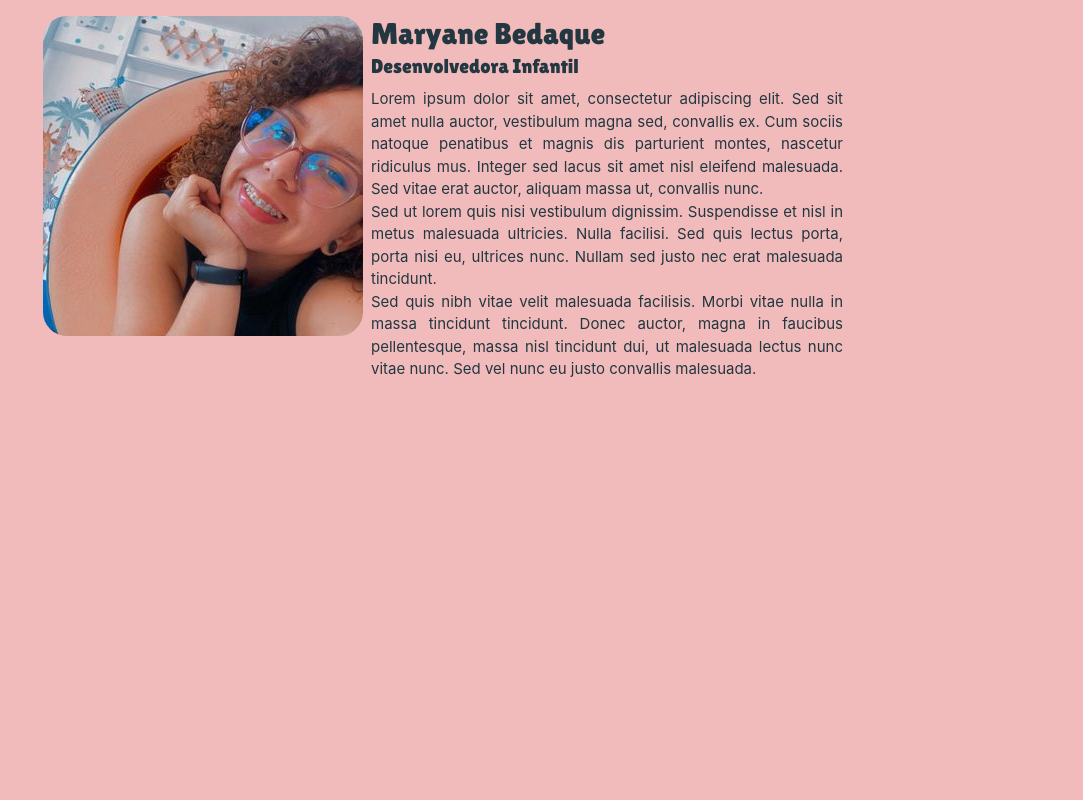
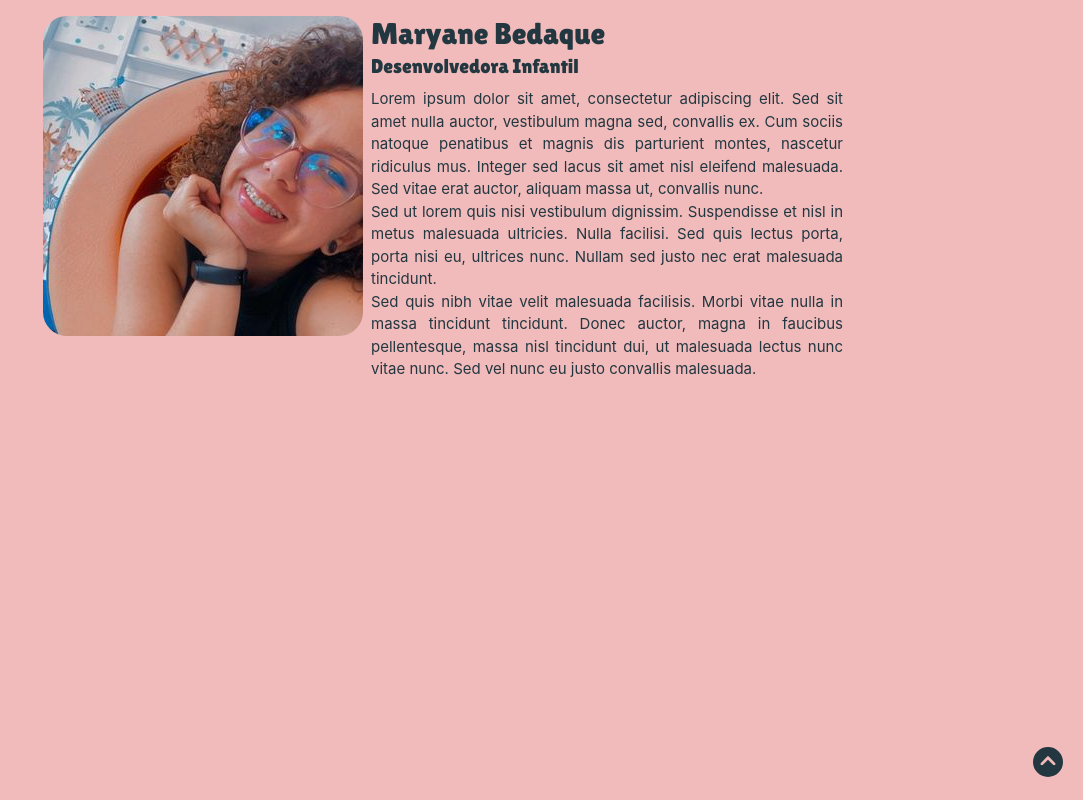
Before and after one commit to robiertoo/maryane-bedaque, a Vue app: page / in a window 1280 px wide. Shown: the top 800 px of the page, without its empty margins (197-1280 px from the left). Built offline with nearby package versions, Linux system fonts and the light colour scheme.

Commit message:
add the contact list in the app

```diff
--- a/src/App.vue
+++ b/src/App.vue
@@ -1,9 +1,13 @@
 <script setup>
+import { computed } from 'vue';
 import AboutView from './views/AboutView.vue';
 import ContactView from './views/ContactView.vue';
 import EducationView from './views/EducationView.vue';
 import HomeView from './views/HomeView.vue';
 import WorkExperienceView from './views/WorkExperienceView.vue';
+import FloatingButton from './components/ui/FloatingButton.vue';
+
+const isMobile = computed(() => window.innerWidth < 768);
 </script>
 
 <template>
@@ -12,6 +16,8 @@ import WorkExperienceView from './views/WorkExperienceView.vue';
     <about-view />
     <work-experience-view />
     <education-view />
-    <contact-view />
+    <contact-view v-if="!isMobile"/>
+
+    <floating-button />
   </div>
 </template>
--- /dev/null
+++ b/src/components/ui/FloatingButton.vue
@@ -0,0 +1,46 @@
+<script setup>
+import { faInstagram, faWhatsapp } from '@fortawesome/free-brands-svg-icons';
+import { faChevronCircleDown, faChevronCircleUp, faEnvelope } from '@fortawesome/free-solid-svg-icons';
+import { FontAwesomeIcon } from '@fortawesome/vue-fontawesome';
+import { ref } from 'vue';
+
+const isIconPressed = ref(false);
+
+const handleClick = () => {
+  isIconPressed.value = !isIconPressed.value;
+};
+</script>
+
+<template>
+  <div class="fixed bottom-5 right-5">
+    <font-awesome-icon
+      @click="handleClick"
+      :icon="isIconPressed ? faChevronCircleDown : faChevronCircleUp"
+      class="text-3xl"
+    />
+
+    <div v-show="isIconPressed" class="fixed bottom-16 right-5">
+      <div class="flex flex-col space-y-3 justify-center items-center">
+          <a
+            href="https://wa.me/5511999999999"
+            class="font-bold underline text-3xl"
+            target="_blank"
+          >
+            <font-awesome-icon :icon="faWhatsapp" />
+          </a>
+
+          <a href="mailto:Jpj4h@example.com" class="font-bold underline text-3xl" target="_blank">
+            <font-awesome-icon :icon="faEnvelope" />
+          </a>
+
+          <a
+            href="https://www.instagram.com/maryanebedaque.di/"
+            class="font-bold underline text-3xl"
+            target="_blank"
+          >
+            <font-awesome-icon :icon="faInstagram" />
+          </a>
+        </div>
+    </div>
+  </div>
+</template>
```
